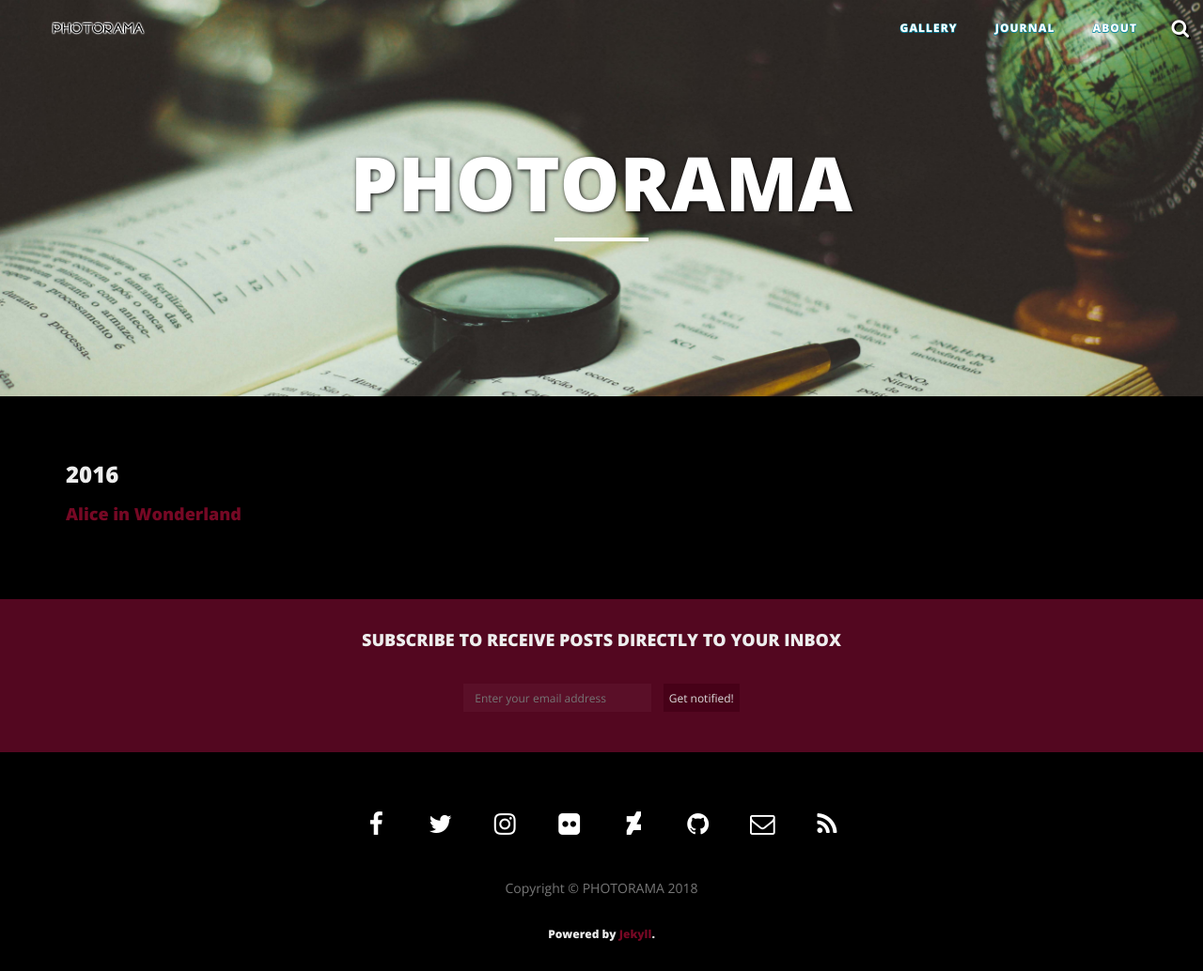
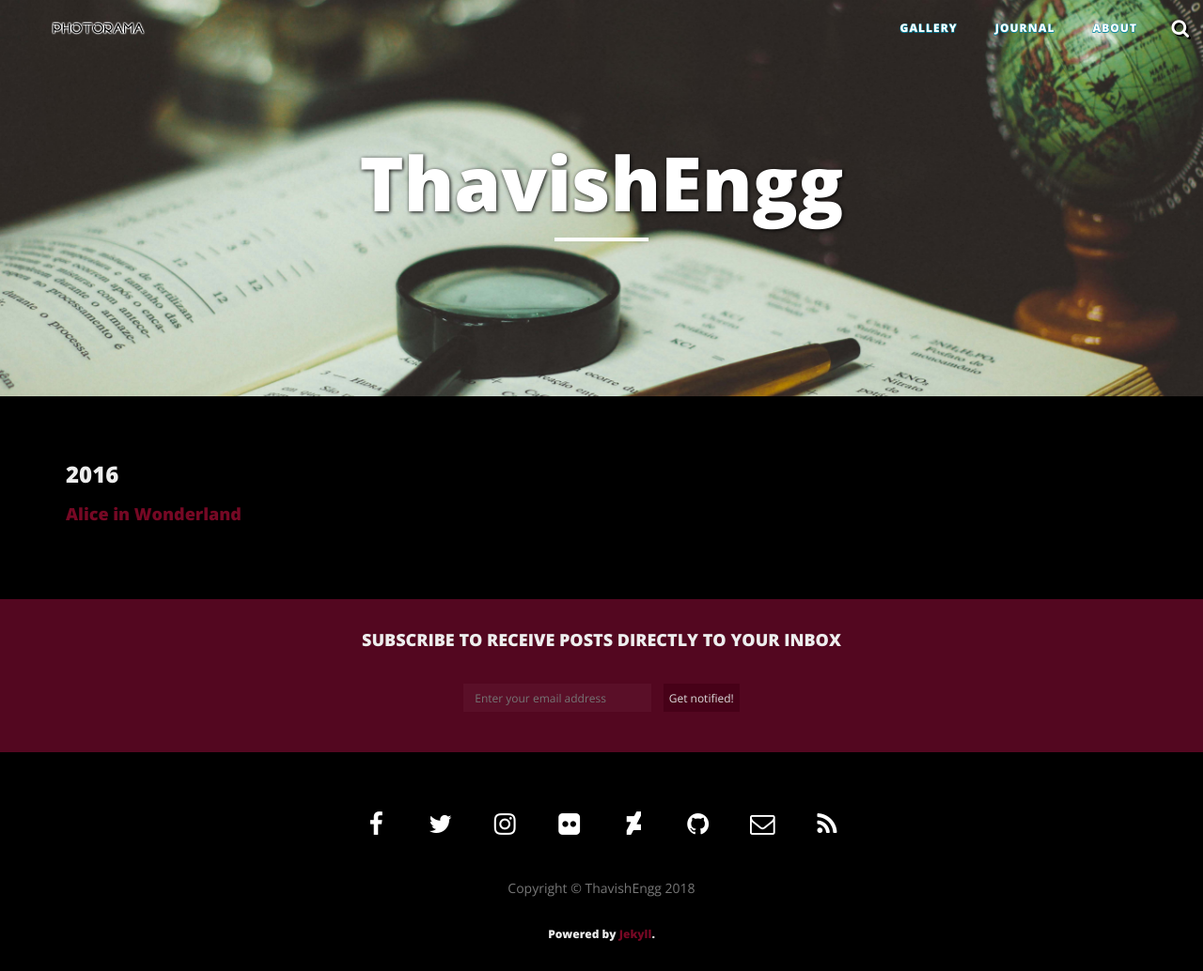
Before and after one commit to Webtoxingroup/thavishengg.github.io, a Jekyll site: the page built from journal/category/cat01.md, in a window 1280 px wide. Shown: the whole page at 94% size. Built offline with Jekyll 4.4.1, drawn with Linux system fonts in a browser that asks for light colours; nearby versions of some CDN libraries; some of the changed lines change nothing that is shown.

Commit message:
Update _config.yml

```diff
--- a/_config.yml
+++ b/_config.yml
@@ -1,5 +1,5 @@
 # Site settings
-title: PHOTORAMA
+title: ThavishEngg
 email: ""
 description: "Thavish Engg"
 url: "https://webtoxingroup.github.io/thavishengg.github.io/"
@@ -33,9 +33,9 @@ comments :
 
 # Internal nav
 nav:
-  - GALLERY: "https://sunbliss.github.io/photorama/gallery/"
-  - JOURNAL: "https://sunbliss.github.io/photorama/journal/"
-  - ABOUT: "https://sunbliss.github.io/photorama/about/"
+  - GALLERY: "https://webtoxingroup.github.io/thavishengg.github.io/thavish/gallery/"
+  - JOURNAL: "https://webtoxingroup.github.io/thavishengg.github.io/thavish/journal/"
+  - ABOUT: "https://webtoxingroup.github.io/thavishengg.github.io/thavish/about/"
 
 # All translation keys
 translations:
```
